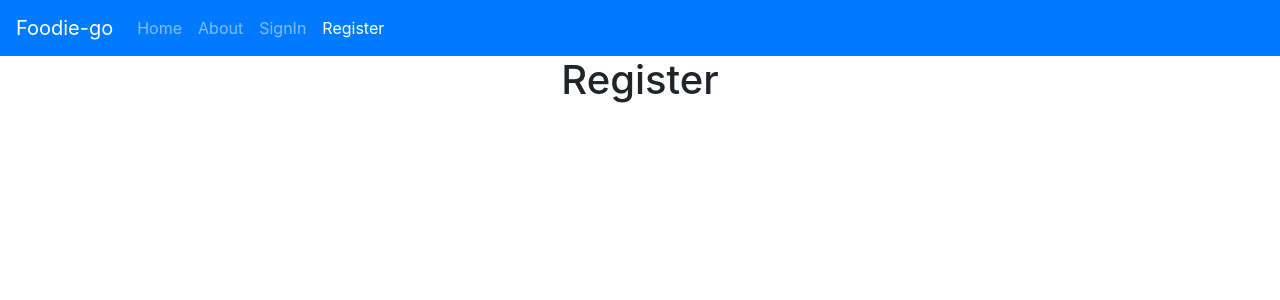
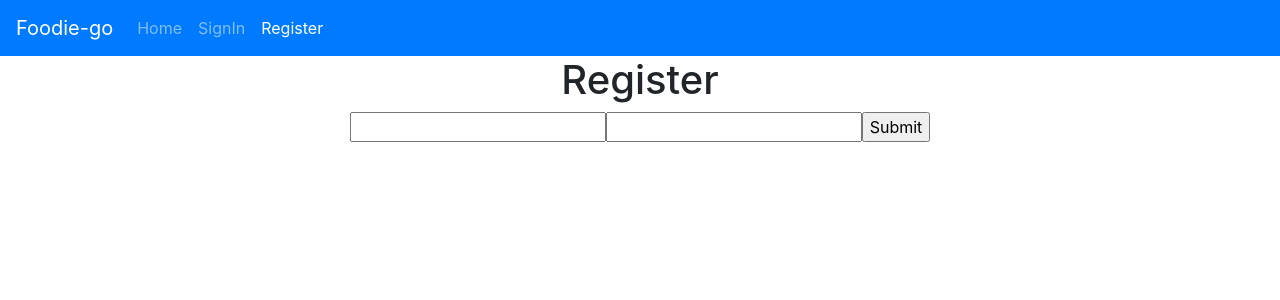
Before and after one commit to siddharthmagadum16/foodie-go, a React (Create React App) app: page /register in a window 1280 px wide. Shown: the top 300 px of the page. Built offline with nearby package versions, Linux system fonts and the light colour scheme; no server answers.

Commit message:
authorization about to complete

```diff
--- a/src/App.js
+++ b/src/App.js
@@ -6,7 +6,7 @@ import Home from './Components/Home';
 import About from './Components/About';
 import Register from './Components/Authentication/Register';
 import SignIn from './Components/Authentication/SignIn';
-
+import NotFound from './Components/NotFound';
 
 class App extends React.Component{
   constructor(){
@@ -14,22 +14,39 @@ class App extends React.Component{
     this.state={
       authorised: 0
     }
-
-
+    this.ChangeAuthState=()=>{
+      this.setState({authorised: 1},()=> console.log(`state changed to : ${this.state.authorised}`)
+      )
+    }
   }
 
-
   render(){
+    console.log(this.state.authorised)
   	return(
       <div className='App'>
         <Router>
-          <Navbar/>
+          <Navbar authorised={this.state.authorised}/>
+          {
+
+            // (this.state.authorised)?(
+
               <Switch>
               <Route exact path='/' component={Home} />
               <Route exact path='/about' component={About} />
               <Route exact path='/signin' component={SignIn} />
-            <Route exact path='/register' component={Register} />
+              <Route exact path='/register' component={Register} ChangeAuthState={this.ChangeAuthState}/>
+              <Route exact path='*' component={NotFound}/>
             </Switch>
+            // ):(
+
+            // <Switch>
+            //   <Route exact path='/' component={Home} />
+            //   <Route exact path='/signin' component={SignIn} />
+            //   <Route exact path='/register' component={Register} />
+            //   <Route exact path='*' component={NotFound} />
+            // </Switch>
+            // )
+          }
         </Router>
         {/* <p>tmp : {this.state.tmp}</p> */}
         {/* <button onClick={this.ChangeState} >Change state</button> */}
--- a/src/Components/Authentication/Register.js
+++ b/src/Components/Authentication/Register.js
@@ -1,17 +1,55 @@
-import React from 'react';
+import React,{Fragment} from 'react';
 
-const Register =  ()=>{
-
-    fetch('http://localhost:3000/register')
-    .then(res=> res.json())
-    .then(res=>console.log(res))
-    // .then(res=>console.log(res.data))
-    .catch(err=>console.log(`Error ${err}`))
+const Register =  ({ChangeAuthState})=>{
 
 
-    return (
-        <h1>Register</h1>
-    )
+    // function onSubmit(props){
+    //     console.log(props)
+    //     console.log(props.username)
+    //     console.log(props.password)
+    //     props.preventDefault();
+
+    // }
+    // render(){
+
+    const onSubmitRegister=(event)=>{
+
+        fetch('http://localhost:3000/register',{
+          method: 'post',
+          headers: { 'Content-Type' :'application/json'},
+          body: JSON.stringify({
+            username: event.username,
+            password: event.password
+          })
+        })
+        .then(response =>response.json())
+        .then(res=>parseInt(res))
+        .then(res=>{
+            console.log(res)
+            if(res===1){
+                console.log("hurray")
+            } else console.log(`unable to register`)
+        })
+        .catch(err=> console.log(`err in frontend register catch ${err}`))
+        // .then(res=>console.log(`${res}`))
+
+        event.preventDefault();
+
+    }
+    // render(){
+
+        return (
+            <Fragment>
+            <h1>Register</h1>
+            <form onSubmit={onSubmitRegister} method='POST'>
+                <input name='username' ></input>
+                <input name='password' ></input>
+                <input name='button' type='submit'></input>
+            </form>
+
+            </Fragment>
+        )
+    // }
 }
 
 export default Register;
--- a/src/Components/Authentication/SignIn.js
+++ b/src/Components/Authentication/SignIn.js
@@ -8,11 +8,25 @@ const Signin =  ()=>{
     // .then(res=>console.log(res.data))
     .catch(err=>console.log(`Error ${err}`))
 
+    function onSubmitSignin(props){
+        console.log(props)
+        // console.log(props.username)
+        // console.log(props.password)
+        props.preventDefault();
+
+    }
+
+
+
     return (
         <Fragment>
-            <input name='username' ></input>
-            <input name='button' type='submit'></input>
+            <form onSubmit={onSubmitSignin}>
 
+                <input name='username' ></input>
+                <input name='password' ></input>
+                <input name='button' type='submit'></input>
+
+            </form>
             <h1>Sign In</h1>
 
         </Fragment>
--- a/src/Components/Navbar.js
+++ b/src/Components/Navbar.js
@@ -7,7 +7,9 @@ import 'jquery'
 // import 'bootstrap/dist/js/popper.min.js';
 import './Navbar.css'
 
-const Navbar = () => {
+const Navbar = ({authorised}) => {
+
+  console.log("AUTHORISED: "+ authorised)
   return (
     // <Fragment>
     <div className="nav-container">
@@ -15,7 +17,10 @@ const Navbar = () => {
   <p className="navbar-brand" to="/">Foodie-go</p>
 
   <div className="collapse navbar-collapse" >
+      {
+      (parseInt(authorised)===1)?(
       <ul className="navbar-nav ">
+
         <li className="nav-item">
           <NavLink className="nav-link " exact to="/">Home</NavLink>
         </li>
@@ -29,6 +34,22 @@ const Navbar = () => {
           <NavLink className="nav-link" exact to="/register">Register</NavLink>
         </li>
       </ul>
+      ):(
+      <ul className="navbar-nav ">
+
+        <li className="nav-item">
+          <NavLink className="nav-link " exact to="/">Home</NavLink>
+        </li>
+        <li className="nav-item">
+          <NavLink className="nav-link" exact to="/signin">SignIn</NavLink>
+        </li>
+        <li className="nav-item">
+          <NavLink className="nav-link" exact to="/register">Register</NavLink>
+        </li>
+      </ul>
+
+      )
+      }
   </div>
 </nav>
     </div>
--- /dev/null
+++ b/src/Components/NotFound.js
@@ -0,0 +1,30 @@
+import React, { Fragment } from 'react';
+
+const Signin =  ()=>{
+
+    // fetch('http://localhost:3000/signin')
+    // .then(res=> res.json())
+    // .then(res=>console.log(res))
+    // // .then(res=>console.log(res.data))
+    // .catch(err=>console.log(`Error ${err}`))
+
+    return (
+        <Fragment>
+            <h1>ERROR 404: Page Not Found</h1>
+        </Fragment>
+    )
+}
+
+export default Signin;
+
+/*
+
+ let authorised=0;
+    fetch('http://http://localhost:3000/signin')
+    .then(res=>res.json())
+    .then(res=> authorised=res)
+    .catch(err=>console.log(`Error occurred ${err}`))
+
+    this.setState({ authorised:authorised})
+
+*/
```
Lines whose indentation alone changed are shown as unchanged.
